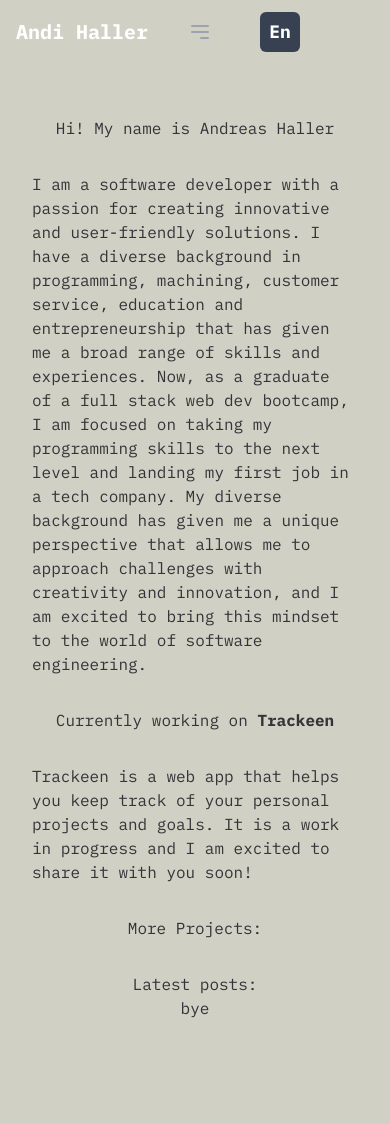
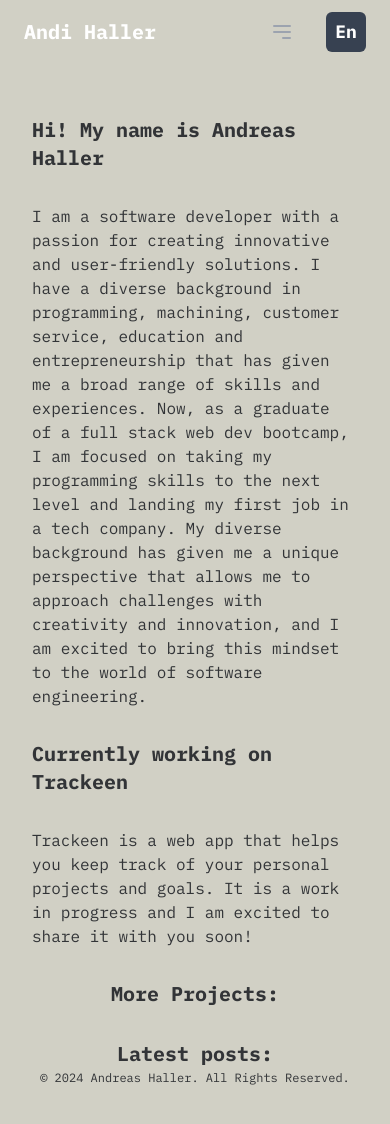
Before and after one commit to TheAndiHaller/TheAndiHallerDev, a Next.js app in the folder theandihallerdev/: page / in a window 390 px wide. Shown: the top 1124 px of the page. Before the commit the page ends 1096 px from the top, so only its background shows below. Built offline with nearby package versions, Linux system fonts and the light colour scheme; a web font is replaced by a local one.

Commit message:
Fixed responsive NavBar. Add Font size to home h1

```diff
--- a/theandihallerdev/app/page.tsx
+++ b/theandihallerdev/app/page.tsx
@@ -12,16 +12,16 @@ export default function Home() {
 
   return (
     <div className="grid grid-rows-[20px_1fr_20px] justify-items-center min-h-screen p-8 pb-20 sm:p-20">
-      <main className="flex flex-col gap-8 row-start-2 items-center sm:items-start max-w-[680px] mx-auto">
-        <h1>{language === "En" ? introEn : introEs}</h1>
+      <main className="flex flex-col gap-8 row-start-2 items-center sm:items-start max-w-[600px] mx-auto">
+        <h1 className="text-xl font-bold">{language === "En" ? introEn : introEs}</h1>
         <p>{language === "En" ? bioEn : bioEs}</p>
-        <h1>Currently working on <a className='font-bold' href='https://trackeen.cl/' target='_blank' rel='noopener'>Trackeen</a></h1>
+        <h1 className="text-xl font-bold">Currently working on <a className='font-bold' href='https://trackeen.cl/' target='_blank' rel='noopener'>Trackeen</a></h1>
         <p>Trackeen is a web app that helps you keep track of your personal projects and goals. It is a work in progress and I am excited to share it with you soon!</p>
-        <h1>More Projects:</h1>
-        <h1>Latest posts:</h1>
+        <h1 className="text-xl font-bold">More Projects:</h1>
+        <h1 className="text-xl font-bold">Latest posts:</h1>
       </main>
       <footer className="row-start-3 flex gap-6 flex-wrap items-center justify-center">
-        <p>bye</p>
+        <p className='text-xs'>© 2024 Andreas Haller. All Rights Reserved.</p>
       </footer>
     </div>
   );
--- a/theandihallerdev/app/ui/nav-bar.tsx
+++ b/theandihallerdev/app/ui/nav-bar.tsx
@@ -14,14 +14,14 @@ export default function Navbar() {
 
   return (
     <nav>
-      <div className="max-w-3xl mx-auto px-4 sm:px-6 lg:px-12">
-        <div className="flex justify-left h-16">
-          <div className="flex items-center">
-            <Link href="/" className="text-white font-bold text-xl mr-8">
+      <div className="max-w-[600px] mx-auto">
+        <div className="flex justify-end sm:justify-between w-full h-16">
+          <div className="flex items-center size-full sm:size-auto pl-6 sm:px-0">
+            <Link href="/" className="text-white font-bold text-xl pr-6 sm:px-0">
               Andi Haller
             </Link>
           </div>
-          <div className="-mr-2 flex items-center sm:hidden">
+          <div className="flex items-center sm:hidden">
             <button
               onClick={toggleMenu}
               type="button"
@@ -65,10 +65,11 @@ export default function Navbar() {
               { language === "En" ? "About" : "Acerca de" }
             </Link>
           </div>
-          <div className="flex items-center ml-12">
+          <div className="flex items-center px-6 sm:px-0">
             <button
+              type='button'
               onClick={toggleLanguage}
-              className="w-10 h-10 bg-gray-700 text-white text-lg font-semibold flex items-center justify-center rounded-md hover:bg-gray-600"
+              className="w-10 h-10 bg-gray-700 text-white text-lg font-semibold flex items-center justify-center rounded-md hover:bg-gray-600 "
             >
               {language}
             </button>
@@ -79,14 +80,14 @@ export default function Navbar() {
       {/* Mobile menu */}
       {isOpen && (
         <div className="sm:hidden">
-          <div className="px-2 pt-2 pb-3 space-y-1 text-right">
-            <Link href="/projects" className="block text-gray-300 hover:text-white mr-24">
+          <div className="px-2 pt-2 pb-3 space-y-1 text-left bg-gray-700 rounded-md absolute top-16 right-24 opacity-90">
+            <Link href="/projects" className="block text-gray-300">
               { language === "En" ? "Projects" : "Proyectos" }
             </Link>
-            <Link href="/blog" className="block text-gray-300 hover:text-white mr-24">
+            <Link href="/blog" className="block text-gray-300">
               { language === "En" ? "Blog" : "Blog" }
             </Link>
-            <Link href="/about" className="block text-gray-300 hover:text-white mr-24">
+            <Link href="/about" className="block text-gray-300">
               { language === "En" ? "About" : "Acerca de" }
             </Link>
           </div>
```
